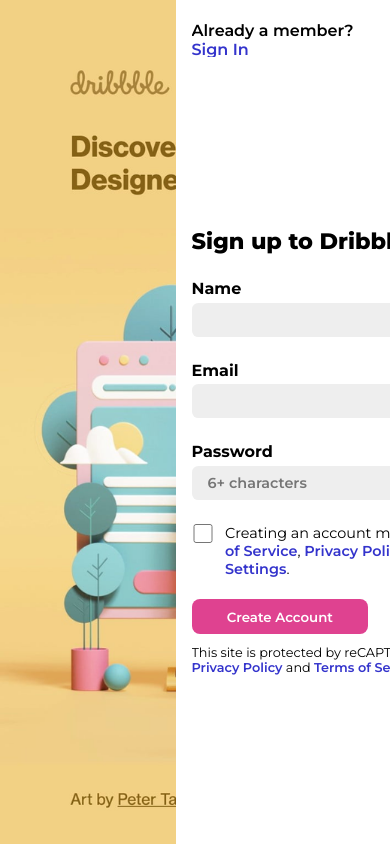
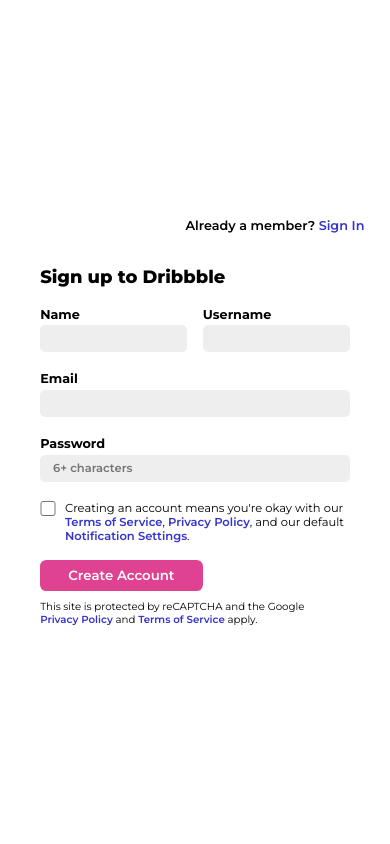
Before and after one commit to nikhils045/Dribble-Signup-Pages, a website built with Vite: page index.html in a window 390 px wide. Built offline with nearby package versions, Linux system fonts and the light colour scheme.

Commit message:
Added Responsive Media Queries

```diff
--- a/style.css
+++ b/style.css
@@ -32,10 +32,11 @@
 
 .content-section {
   width: 55%;
+  height: auto;
   display: flex;
   flex-direction: column;
+  justify-content: center;
   padding: 1.3rem 1rem 1rem;
-  height: auto;
 
   & a {
     color: #3434cc;
@@ -46,6 +47,7 @@
 .sign-in {
   display: flex;
   flex-direction: row-reverse;
+  align-items: center;
   margin-right: 1rem;
 
   & p {
@@ -87,6 +89,8 @@
 
   & .form-field-group {
     display: flex;
+    justify-content: center;
+    align-self: flex-start;
     gap: 1.2rem;
   }
 
@@ -111,6 +115,7 @@
 }
 
 label:not(:last-child) {
+  display: flex;
   font-weight: 700;
 }
 
@@ -161,3 +166,65 @@
 .recaptcha-terms {
   font-size: 0.8rem;
 }
+
+/* =============== RESPONSIVE MEDIA QUERIES ============= */
+@media screen and (max-width: 1024px) {
+  html {
+    font-size: 95%;
+  }
+}
+
+@media screen and (max-width: 768px) {
+  html {
+    font-size: 86%;
+  }
+
+  .hero-section {
+    display: none;
+  }
+
+  .content-section {
+    width: 100%;
+    padding: 1rem;
+  }
+
+  .sign-in p {
+    padding: 0;
+    margin-bottom: 2rem;
+  }
+
+  form {
+    width: 65%;
+    height: auto;
+    align-self: center;
+    margin-top: 0;
+  }
+
+  input[type="text"],
+  input[type="email"],
+  input[type="password"] {
+    width: 85%;
+  }
+}
+
+@media screen and (max-width: 425px) {
+  html {
+    font-size: 80%;
+  }
+
+  form {
+    width: 85%;
+  }
+
+  input[type="text"],
+  input[type="email"],
+  input[type="password"] {
+    width: 100%;
+  }
+}
+
+@media screen and (max-width: 320px) {
+  .sign-in {
+    margin: 0;
+  }
+}
```
